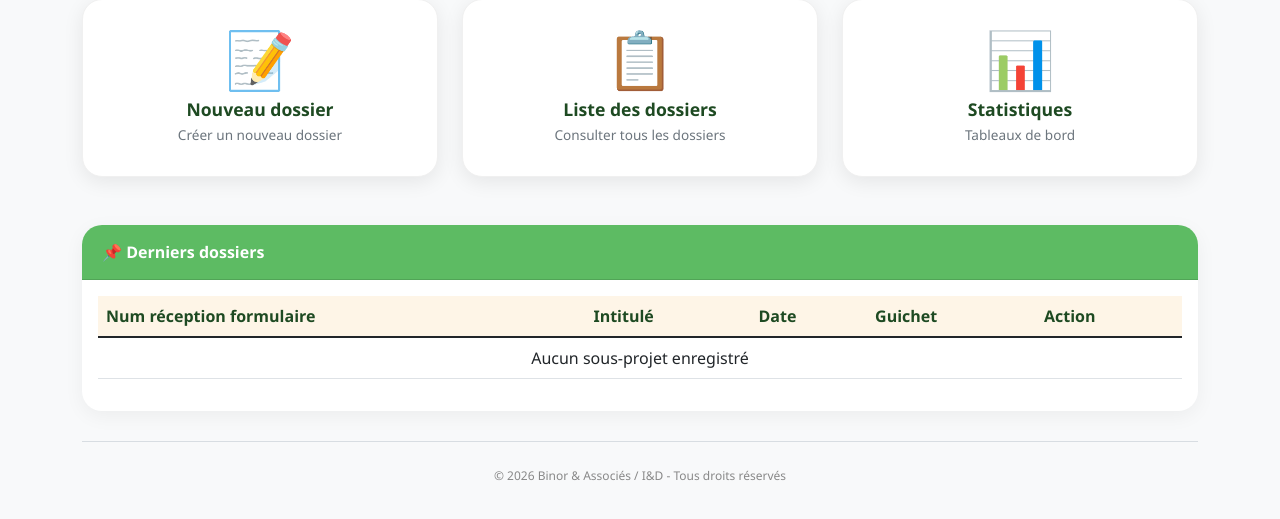
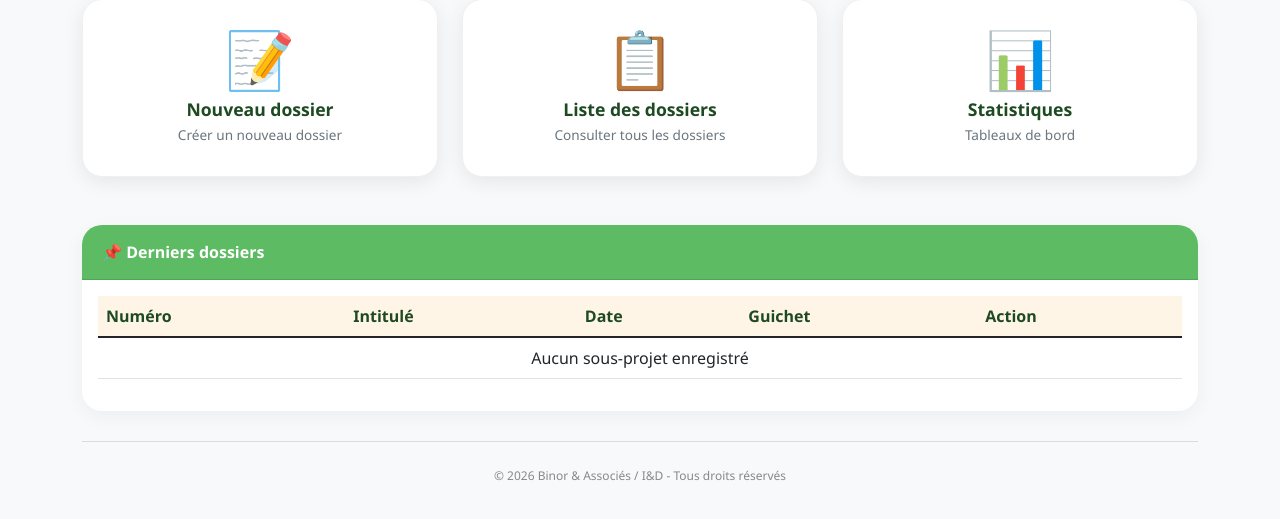
Before and after one commit to metou9/PlateformeFCP, a Django app: template formulaire/templates/formulaire/accueil.html in a window 1280 px wide. Shown: the part 226-745 px from the top of the page. Run offline with Django 4.2, Linux system fonts and the light colour scheme; the template is opened without the code that fills it, so the values that code supplies are empty.

Commit message:
Modification a jour3

```diff
--- a/formulaire/templates/formulaire/accueil.html
+++ b/formulaire/templates/formulaire/accueil.html
@@ -44,7 +44,7 @@
         <div class="table-responsive">
             <table class="table table-hover">
                 <thead>
-                    <tr><th>Num réception formulaire</th><th>Intitulé</th><th>Date</th><th>Guichet</th><th>Action</th></tr>
+                    <tr><th>Numéro </th><th>Intitulé</th><th>Date</th><th>Guichet</th><th>Action</th></tr>
                 </thead>
                 <tbody>
                     {% for projet in derniers_projets|slice:":5" %}
--- a/formulaire/templates/formulaire/liste_sous_projets.html
+++ b/formulaire/templates/formulaire/liste_sous_projets.html
@@ -20,7 +20,7 @@
         <div class="table-responsive">
             <table class="table" id="projetsTable">
                 <thead>
-                    <tr><th>Num réception formulaire</th><th>Date</th><th>Intitulé</th><th>Guichet</th><th>Type</th><th>Demandeur</th><th>Localisation</th><th>Actions</th></tr>
+                    <tr><th>Numéro</th><th>Date</th><th>Intitulé</th><th>Guichet</th><th>Type</th><th>Demandeur</th><th>Localisation</th><th>Actions</th></tr>
                 </thead>
                 <tbody>
                     {% for projet in sous_projets %}
```
